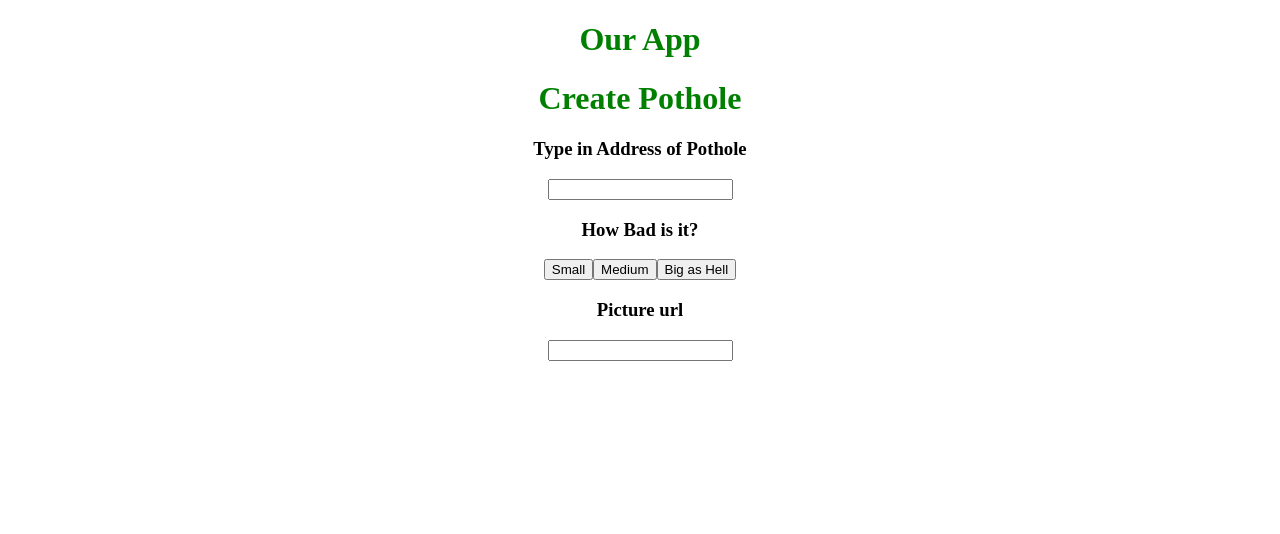
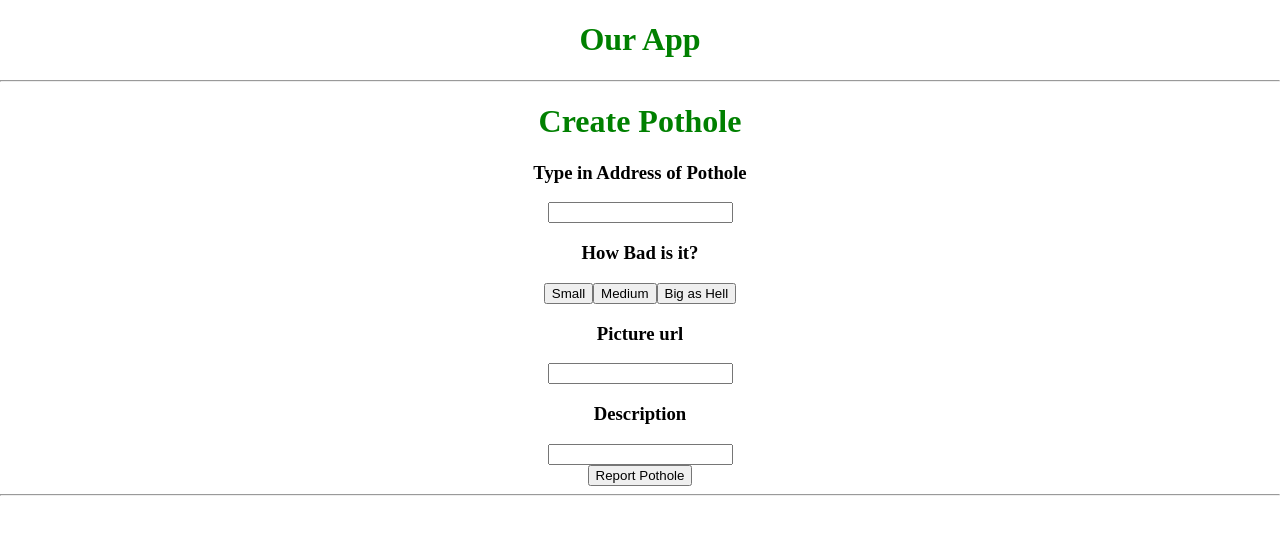
Before and after one commit to Adopt-A-Pothole/adopt-a-pothole, a React app: page / in a window 1280 px wide. Shown: the top 534 px of the page. Built offline with nearby package versions, Linux system fonts and the light colour scheme.

Commit message:
create handler functions for inputs

```diff
--- a/src/client/components/CreatePothole.js
+++ b/src/client/components/CreatePothole.js
@@ -1,4 +1,5 @@
 import React, { Component } from 'react';
+import axios from 'axios';
 
 export default class CreatePothole extends Component {
   constructor(props) {
@@ -9,20 +10,68 @@ export default class CreatePothole extends Component {
       description: null,
       image: null,
     };
+    this.handleSubmit = this.handleSubmit.bind(this);
+    this.handleAddress = this.handleAddress.bind(this);
+    this.handleDescription = this.handleDescription.bind(this);
+    this.handleImage = this.handleImage.bind(this);
+  }
+
+  // handle form submit
+  handleSubmit() {
+    // send post request to /potholes
+  }
+
+  // handle address change
+  handleAddress(event) {
+    const address = event.target.value;
+    this.setState({
+      address,
+    });
+  }
+
+  // handle severity score
+
+  // handle description change
+  handleDescription(event) {
+    const description = event.target.value;
+    this.setState({
+      description,
+    });
+  }
+
+  // handle image change
+  handleImage(event) {
+    const image = event.target.value;
+    this.setState({
+      image,
+    });
   }
 
   render() {
+    const {
+      handleSubmit,
+      handleAddress,
+      handleDescription,
+      handleImage,
+    } = this;
     return (
       <div>
+        <hr />
         <h1> Create Pothole </h1>
         <h3>Type in Address of Pothole</h3>
-        <input type="text" />
+        <input type="text" onChange={handleAddress} />
         <h3>How Bad is it?</h3>
-        <button>Small</button>
-        <button>Medium</button>
-        <button>Big as Hell</button>
+        <button type="submit">Small</button>
+        <button type="submit">Medium</button>
+        <button type="submit">Big as Hell</button>
         <h3>Picture url</h3>
-        <input type="text"/>
+        <input type="text" onChange={handleImage} />
+        <h3>Description</h3>
+        <input type="text" onChange={handleDescription} />
+        <div>
+          <button onClick={handleSubmit} type="submit">Report Pothole</button>
+        </div>
+        <hr />
       </div>
     );
   }
```
